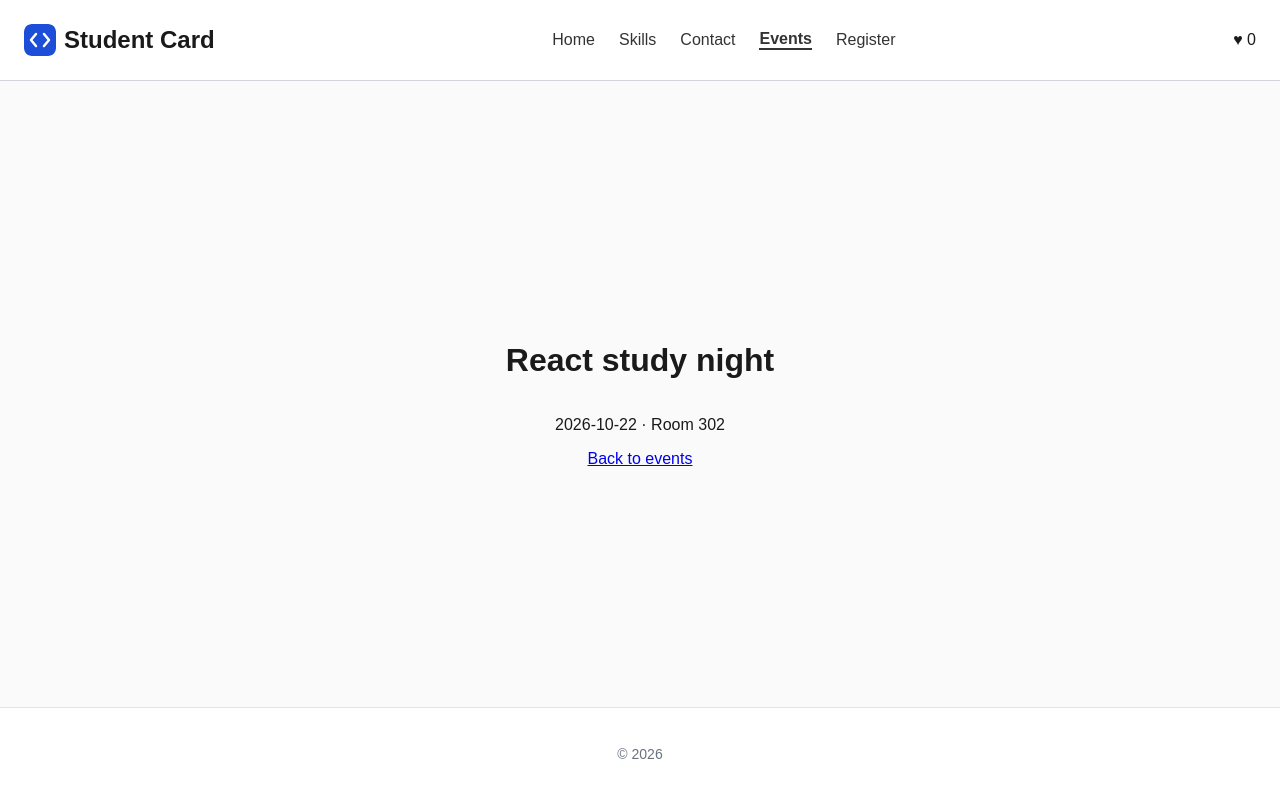
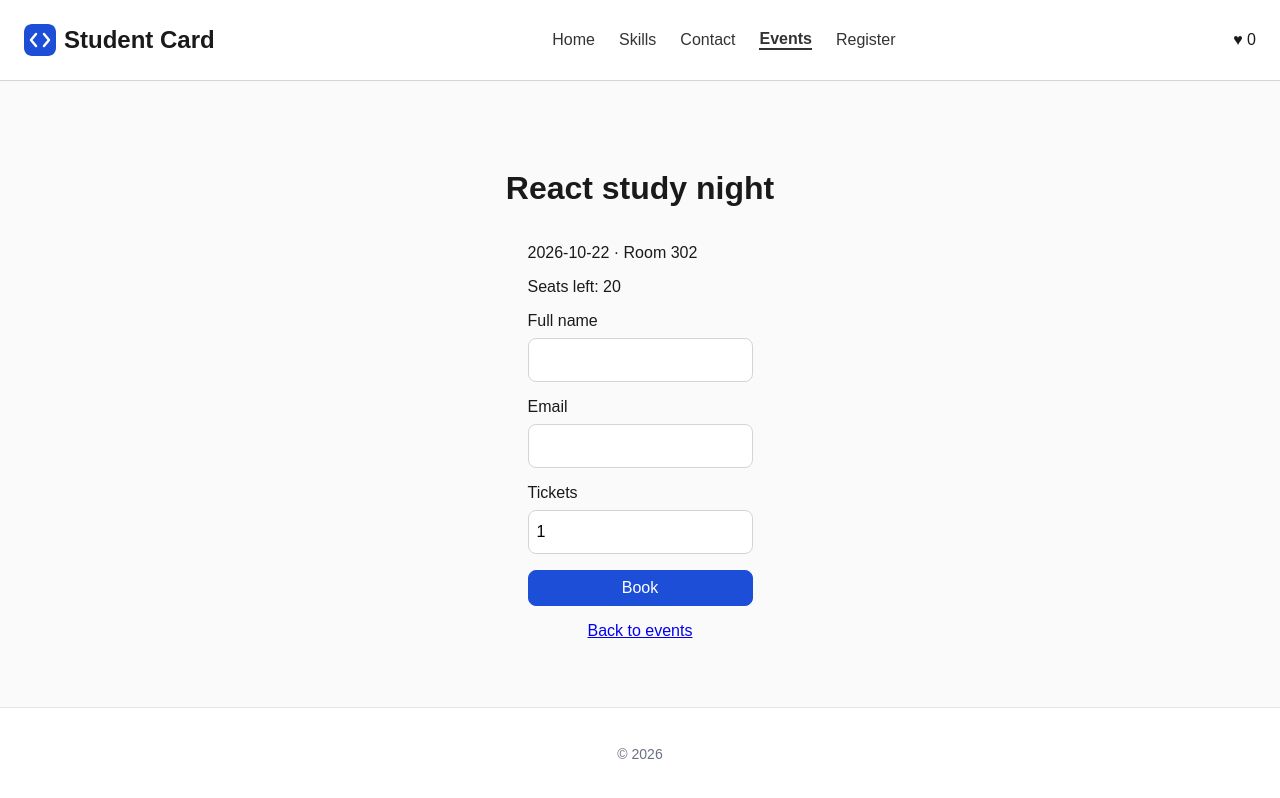
Before and after one commit to makishevat/iwamad-practice, a React (Vite) app: page /events/1 in a window 1280 px wide. Built offline with nearby package versions, Linux system fonts and the light colour scheme.

Commit message:
Week 7.Part 2:events list, Booking a seat and tests

```diff
--- /dev/null
+++ b/src/components/EventSignupForm.tsx
@@ -0,0 +1,73 @@
+import { useState } from "react";
+import type { ChangeEvent, FormEvent } from "react";
+import type { CampusEvent } from "../data/events";
+import { validateSignup } from "../lib/validateSignup";
+import type { SignupValues } from "../lib/validateSignup";
+import { TextField } from "./ui/TextField";
+import { Button } from "./ui/Button";
+
+const emptyValues: SignupValues = { fullName: "", email: "", tickets: "1" };
+
+export function EventSignupForm({ event }: { event: CampusEvent }) {
+  const [values, setValues] = useState<SignupValues>(emptyValues);
+  const [touched, setTouched] = useState<Record<string, boolean>>({});
+  const [submitAttempted, setSubmitAttempted] = useState(false);
+  const [seatsLeft, setSeatsLeft] = useState(event.seats);
+  const [message, setMessage] = useState("");
+
+  const errors = validateSignup(values, seatsLeft);
+
+  function handleChange(e: ChangeEvent<HTMLInputElement>) {
+    const { name, value } = e.target;
+    setValues((prev) => ({ ...prev, [name]: value }));
+    setTouched((prev) => ({ ...prev, [name]: true }));
+  }
+
+  function handleSubmit(e: FormEvent) {
+    e.preventDefault();
+    setSubmitAttempted(true);
+    if (Object.keys(errors).length > 0) return;
+
+    const tickets = Number(values.tickets);
+    setSeatsLeft(seatsLeft - tickets);
+    setMessage(`Booked: ${tickets} for ${values.fullName}.`);
+    setValues(emptyValues);
+    setTouched({});
+    setSubmitAttempted(false);
+  }
+
+  return (
+    <>
+      <p>Seats left: {seatsLeft}</p>
+      <form onSubmit={handleSubmit} noValidate>
+        <TextField
+          label="Full name"
+          name="fullName"
+          value={values.fullName}
+          onChange={handleChange}
+          error={touched.fullName || submitAttempted ? errors.fullName : undefined}
+        />
+        <TextField
+          label="Email"
+          name="email"
+          type="email"
+          value={values.email}
+          onChange={handleChange}
+          error={touched.email || submitAttempted ? errors.email : undefined}
+        />
+        <TextField
+          label="Tickets"
+          name="tickets"
+          type="number"
+          min={1}
+          max={4}
+          value={values.tickets}
+          onChange={handleChange}
+          error={touched.tickets || submitAttempted ? errors.tickets : undefined}
+        />
+        <Button type="submit">Book</Button>
+      </form>
+      {message && <p role="status">{message}</p>}
+    </>
+  );
+}
--- /dev/null
+++ b/src/lib/validateSignup.ts
@@ -0,0 +1,23 @@
+export type SignupValues = { fullName: string; email: string; tickets: string };
+export type SignupErrors = Partial<Record<keyof SignupValues, string>>;
+
+export function validateSignup(values: SignupValues, seatsLeft: number): SignupErrors {
+  const errors: SignupErrors = {};
+
+  if (values.fullName.trim().length < 2) {
+    errors.fullName = "Enter your full name";
+  }
+
+  if (!/^[^\s@]+@[^\s@]+\.[^\s@]+$/.test(values.email.trim())) {
+    errors.email = "Enter a valid email, like name@example.com";
+  }
+
+  const n = Number(values.tickets);
+  if (values.tickets.trim() === "" || !Number.isInteger(n) || n < 1 || n > 4) {
+    errors.tickets = "Choose 1 to 4 tickets";
+  } else if (n > seatsLeft) {
+    errors.tickets = `Only ${seatsLeft} seats left`;
+  }
+
+  return errors;
+}
--- a/src/pages/EventDetailsPage.tsx
+++ b/src/pages/EventDetailsPage.tsx
@@ -1,5 +1,6 @@
 import { Link, useParams } from "react-router";
 import { events } from "../data/events";
+import { EventSignupForm } from "../components/EventSignupForm";
 
 export function EventDetailsPage() {
   const { eventId } = useParams();
@@ -20,6 +21,7 @@
       <h1>{event.title}</h1>
       <p>
         {event.date} · {event.place}
+        <EventSignupForm key={event.id} event={event} />
       </p>
       <Link to="/events">Back to events</Link>
     </>
```
Also changed, not shown: 8 other files (tests, documents, lock files or other folders).
